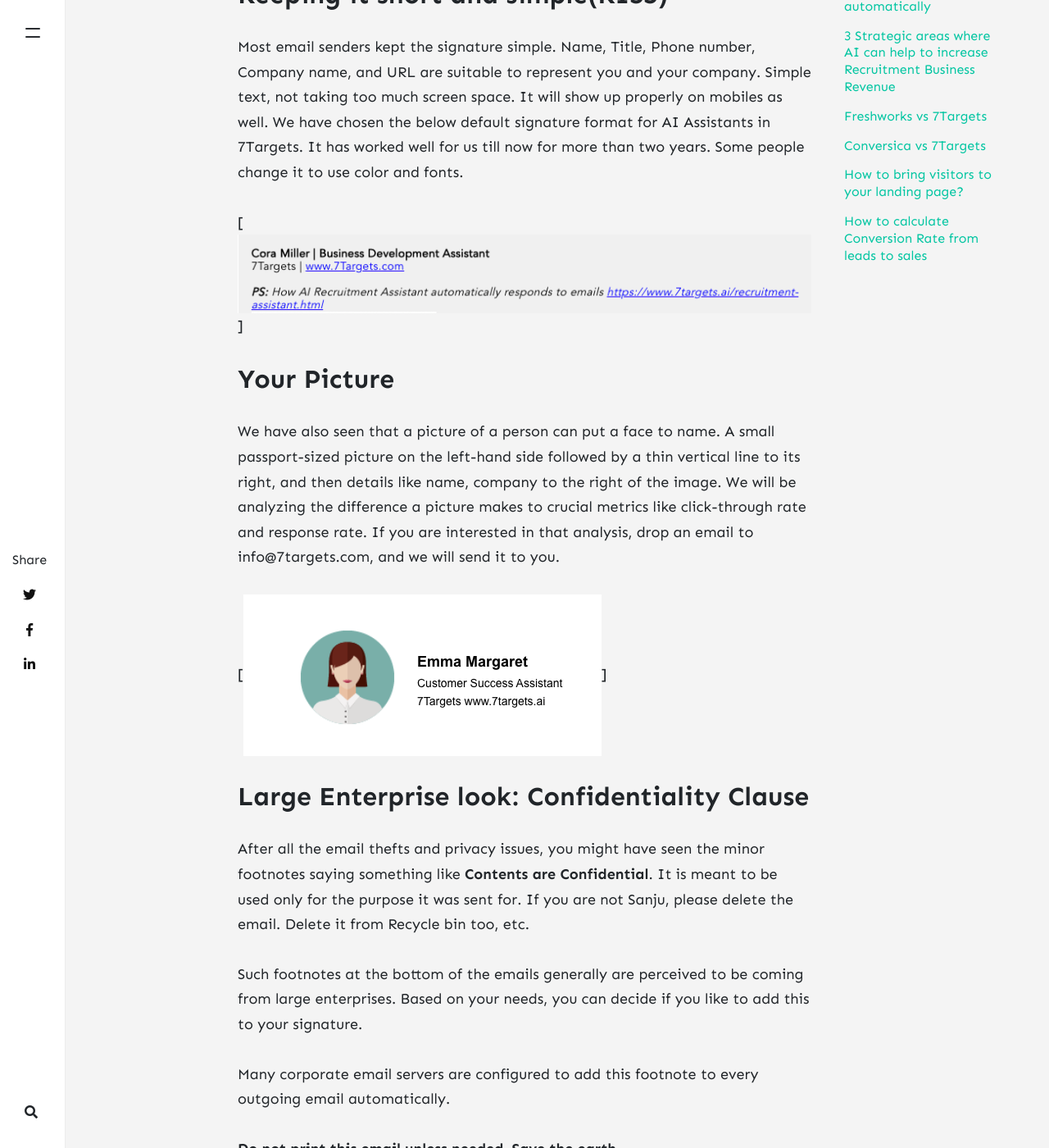
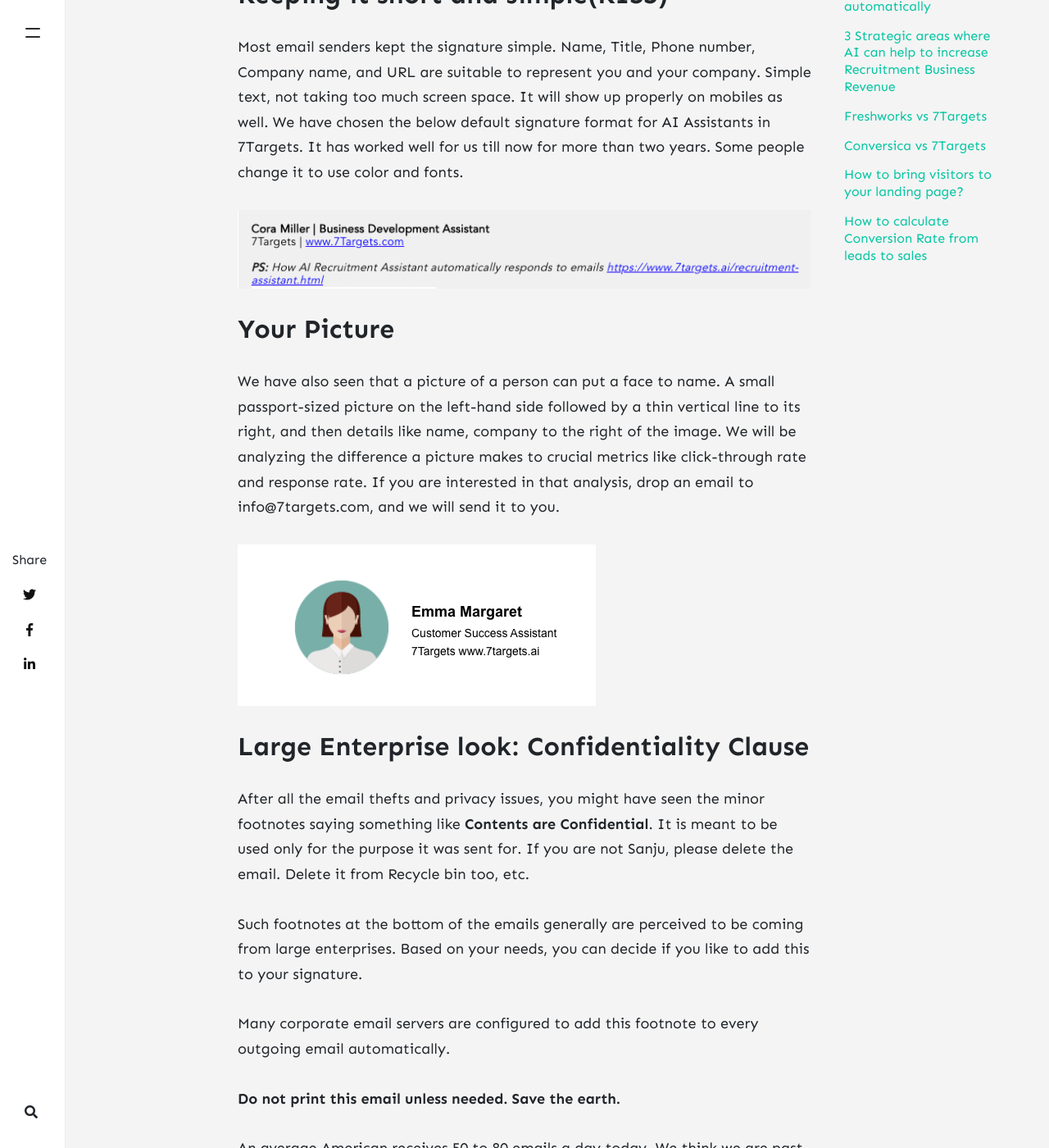
Before and after one commit to shrutisharma27/blog, a Jekyll site: the page built from _posts/2021-5-21-What-to-write-in-professional-email-signature.md, in a window 1280 px wide and 1400 px high, scrolled down 1369 px. Shown: the whole window at 82% size. Built offline with Jekyll 4.4.1, drawn with Linux system fonts in a browser that asks for light colours; nearby versions of some CDN libraries; comment, search, counter and statistics services are not loaded.

Commit message:
reply, response inthe quoted text

```diff
--- a/_posts/2021-5-21-What-to-write-in-professional-email-signature.md
+++ b/_posts/2021-5-21-What-to-write-in-professional-email-signature.md
@@ -22,13 +22,13 @@
 Most email senders kept the signature simple. Name, Title, Phone number, Company name, and URL are suitable to represent you and your company. Simple text, not taking too much screen space. It will show up properly on mobiles as well.
 We have chosen the below default signature format for AI Assistants in 7Targets. It has worked well for us till now for more than two years. Some people change it to use color and fonts.
 
-[![image](../assets/images/email-signature-1.png)]
+![image](../assets/images/email-signature-1.png)
 
 ## Your Picture
 
 We have also seen that a picture of a person can put a face to name. A small passport-sized picture on the left-hand side followed by a thin vertical line to its right, and then details like name, company to the right of the image. We will be analyzing the difference a picture makes to crucial metrics like click-through rate and response rate. If you are interested in that analysis, drop an email to info@7targets.com, and we will send it to you.
 
-[![image](../assets/images/email-signature-3.png)]
+![image](../assets/images/email-signature-3.png)
 
 ## Large Enterprise look: Confidentiality Clause
 
@@ -62,7 +62,7 @@
 
 We are now trying **WhatsApp Me** actionable link in the signature. We do not have conclusive data to recommend this one way or other firmly.
 
-[![image](../assets/images/email-signature-2.png)]
+![image](../assets/images/email-signature-2.png)
 
 You can try it and let us know the % times it worked for you.
 
```
